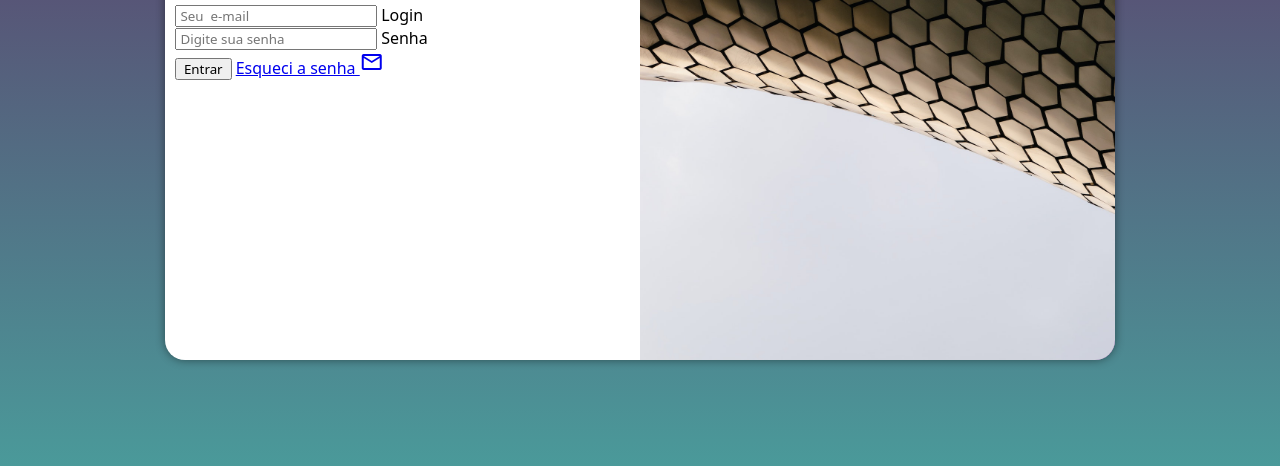
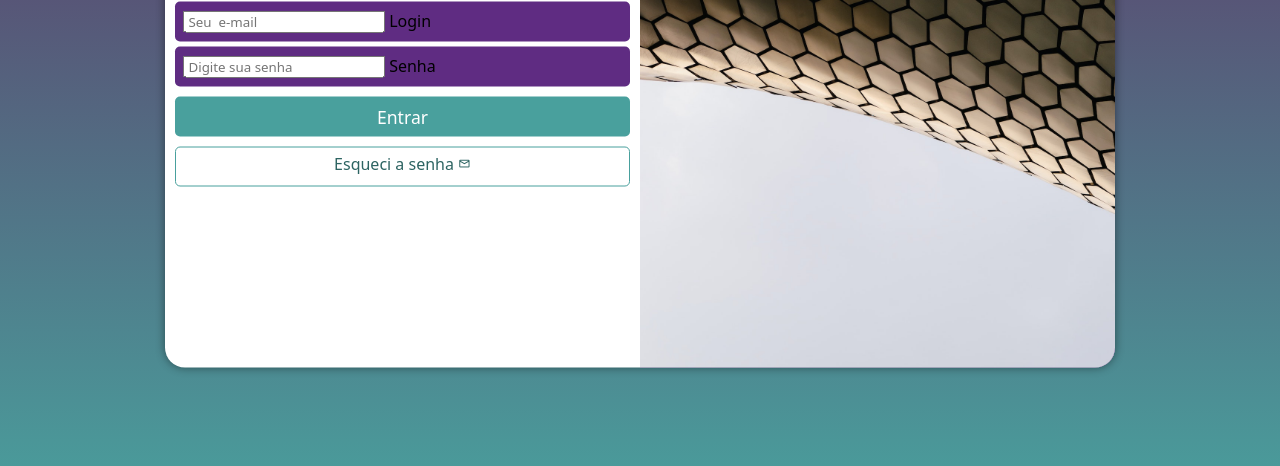
Before and after one commit to EdipoAlves/projeto-login, a plain HTML site: page index.html in a window 1280 px wide. Shown: the part 290-756 px from the top of the page. Drawn offline with nearby package versions, Linux system fonts and the light colour scheme.

Commit message:
Formatação do formulário.

```diff
--- a/estilos/style.css
+++ b/estilos/style.css
@@ -33,7 +33,7 @@ section#login {
     overflow: hidden;
     background-color: white;
     width: 250px;
-    height: 500px;
+    height: 515px;
     border-radius: 20px;
     box-shadow: 0px 0px 10px rgba(0, 0, 0, 0.450);
     transition: width 0.3s, height 0.3s;
@@ -61,3 +61,60 @@ div#formulario > h1 {
 div#formulario > p {
     font-size: 0.8em;
 }
+
+form > div.campo {
+    background-color: #5f2c82;
+    display: block;
+    width: 100%;
+    height: 40px;
+    border-radius: 5px;
+    margin: 5px 0px;
+    padding: 8px ;
+}
+
+/* div.campo > label {
+    display: none;
+} */
+
+form > input[type=submit] {
+    margin-top: 10px;
+    display: block;
+    font-size: 1.1em;
+    width: 100%;
+    height: 40px;
+    background-color: #49a09d;
+    color: white;
+    border: none;
+    border-radius: 5px;
+    cursor: pointer;
+    transition: 1s;
+}
+
+form > input[type=submit]:hover {
+    background-color: #2d6462;
+}
+
+form > a.botao {
+    margin-top: 10px;
+    display: block;
+    text-align: center;
+    font-size: 1em;
+    width: 100%;
+    height: 40px;
+    padding-top: 5px;
+    background-color: white;
+    color: #2d6462;
+    border: 1px solid #49a09d;
+    border-radius: 5px;
+    text-decoration: none;
+    transition: 1s;
+}
+
+form > a.botao:hover {
+    background-color: #6cd3cf;
+}
+
+form > a.botao > i > span {
+    font-size: 0.8em;
+
+}
--- a/index.html
+++ b/index.html
@@ -37,9 +37,13 @@
                         <label for="isenha">Senha</label>
                     </div>
                     <input type="submit" value="  Entrar  ">
-                    <a href="#">Esqueci a senha <i><span  class="material-symbols-outlined">
-                        mail
-                    </span></i></a>
+                    <a href="#" class="botao">
+                        Esqueci a senha <i>
+                            <span  class="material-symbols-outlined">
+                                mail
+                            </span>
+                        </i>
+                    </a>
                 </form>
             </div>
         </section>
```
